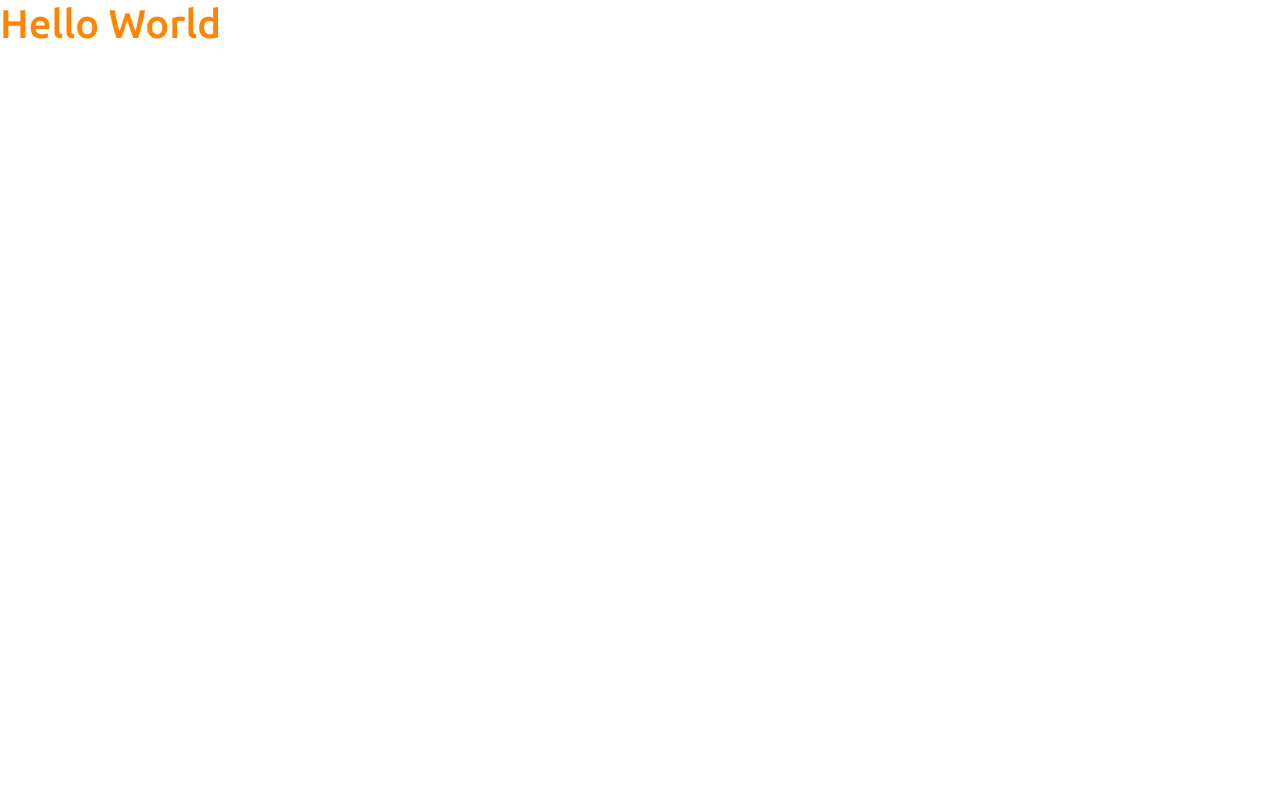
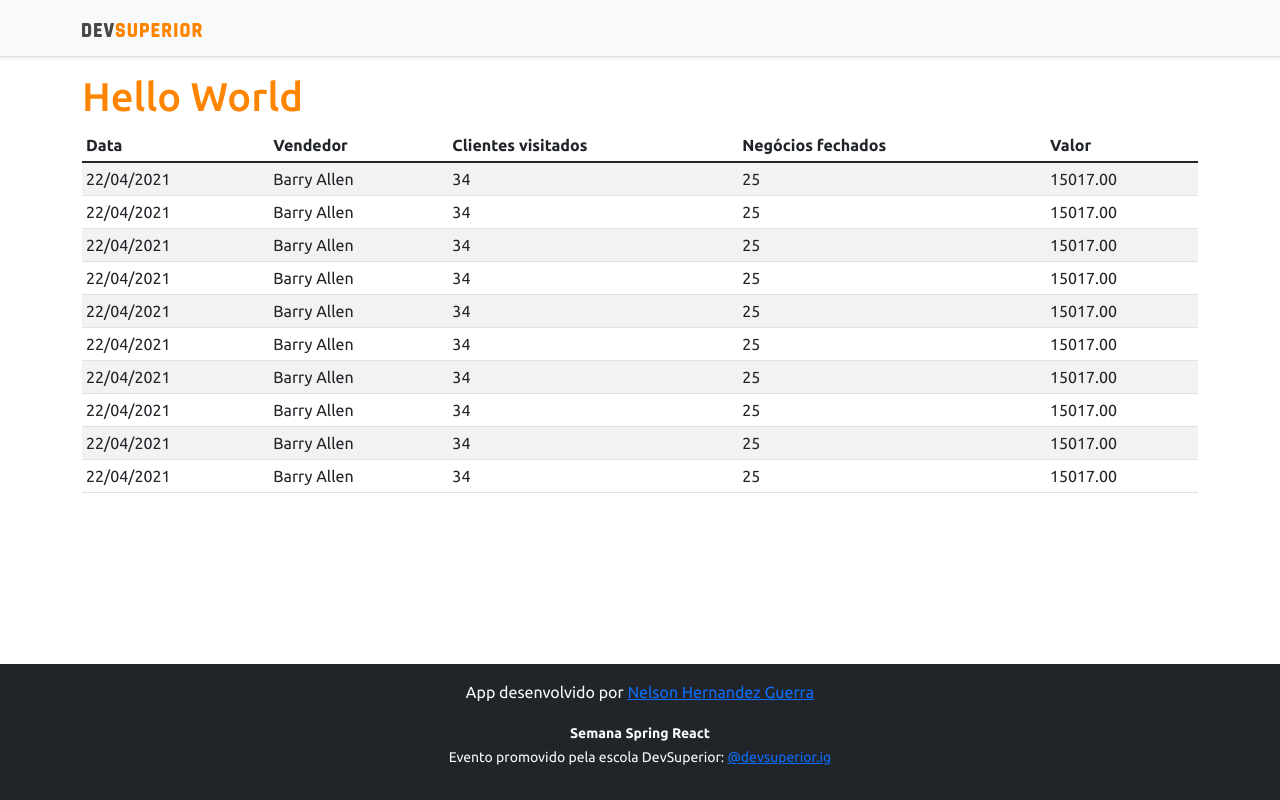
Before and after one commit to nelsoneo/project-sds3, a React (Create React App) app in the folder frontend/: page / in a window 1280 px wide. Built offline with nearby package versions, Linux system fonts and the light colour scheme.

Commit message:
Basic static components

```diff
--- a/frontend/src/App.tsx
+++ b/frontend/src/App.tsx
@@ -1,9 +1,19 @@
+import DataTable from "components/DataTable";
+import Footer from "components/Footer";
+import NavBar from "components/NavBar";
 
 function App() {
   return (
-    <div>
-      <h1 className='text-primary'>Hello World</h1>
-    </div>
+    <>
+      <NavBar />
+      <div className="container">
+        <h1 className="text-primary">Hello World</h1>
+
+        <DataTable />
+
+      </div>
+      <Footer />
+    </>
   );
 }
 
--- /dev/null
+++ b/frontend/src/components/DataTable/index.tsx
@@ -0,0 +1,91 @@
+const DataTable = () => {
+  return (
+    <div className="table-responsive">
+      <table className="table table-striped table-sm">
+        <thead>
+          <tr>
+            <th>Data</th>
+            <th>Vendedor</th>
+            <th>Clientes visitados</th>
+            <th>Negócios fechados</th>
+            <th>Valor</th>
+          </tr>
+        </thead>
+        <tbody>
+          <tr>
+            <td>22/04/2021</td>
+            <td>Barry Allen</td>
+            <td>34</td>
+            <td>25</td>
+            <td>15017.00</td>
+          </tr>
+          <tr>
+            <td>22/04/2021</td>
+            <td>Barry Allen</td>
+            <td>34</td>
+            <td>25</td>
+            <td>15017.00</td>
+          </tr>
+          <tr>
+            <td>22/04/2021</td>
+            <td>Barry Allen</td>
+            <td>34</td>
+            <td>25</td>
+            <td>15017.00</td>
+          </tr>
+          <tr>
+            <td>22/04/2021</td>
+            <td>Barry Allen</td>
+            <td>34</td>
+            <td>25</td>
+            <td>15017.00</td>
+          </tr>
+          <tr>
+            <td>22/04/2021</td>
+            <td>Barry Allen</td>
+            <td>34</td>
+            <td>25</td>
+            <td>15017.00</td>
+          </tr>
+          <tr>
+            <td>22/04/2021</td>
+            <td>Barry Allen</td>
+            <td>34</td>
+            <td>25</td>
+            <td>15017.00</td>
+          </tr>
+          <tr>
+            <td>22/04/2021</td>
+            <td>Barry Allen</td>
+            <td>34</td>
+            <td>25</td>
+            <td>15017.00</td>
+          </tr>
+          <tr>
+            <td>22/04/2021</td>
+            <td>Barry Allen</td>
+            <td>34</td>
+            <td>25</td>
+            <td>15017.00</td>
+          </tr>
+          <tr>
+            <td>22/04/2021</td>
+            <td>Barry Allen</td>
+            <td>34</td>
+            <td>25</td>
+            <td>15017.00</td>
+          </tr>
+          <tr>
+            <td>22/04/2021</td>
+            <td>Barry Allen</td>
+            <td>34</td>
+            <td>25</td>
+            <td>15017.00</td>
+          </tr>
+        </tbody>
+      </table>
+    </div>
+  );
+};
+
+export default DataTable;
--- /dev/null
+++ b/frontend/src/components/Footer/index.tsx
@@ -0,0 +1,34 @@
+const Footer = () => {
+  return (
+    <footer className="footer mt-auto py-3 bg-dark">
+      <div className="container">
+        <p className="text-light">
+          App desenvolvido por{" "}
+          <a
+            href="https://github.com/nelsoneo"
+            target="_blank"
+            rel="noreferrer"
+          >
+            Nelson Hernandez Guerra
+          </a>
+        </p>
+        <p className="text-light">
+          <small>
+            <strong>Semana Spring React</strong>
+            <br />
+            Evento promovido pela escola DevSuperior:{" "}
+            <a
+              href="https://instagram.com/devsuperior.ig"
+              target="_blank"
+              rel="noreferrer"
+            >
+              @devsuperior.ig
+            </a>
+          </small>
+        </p>
+      </div>
+    </footer>
+  );
+};
+
+export default Footer;
--- /dev/null
+++ b/frontend/src/components/NavBar/index.tsx
@@ -0,0 +1,17 @@
+import ImgDsDark from "assets/img/ds-dark.svg";
+
+const NavBar = () => {
+  return (
+    <div>
+      <div className="d-flex flex-column flex-md-row align-items-center p-3 px-md-4 mb-3 bg-light border-bottom shadow-sm">
+        <div className="container">
+          <nav className="my-2 my-md-0 mr-md-3">
+            <img src={ImgDsDark} alt="DevSuperior" width="120" />
+          </nav>
+        </div>
+      </div>
+    </div>
+  );
+}
+
+export default NavBar;
```
Also changed, not shown: frontend/src/assets/img/ds-dark.svg (added).
